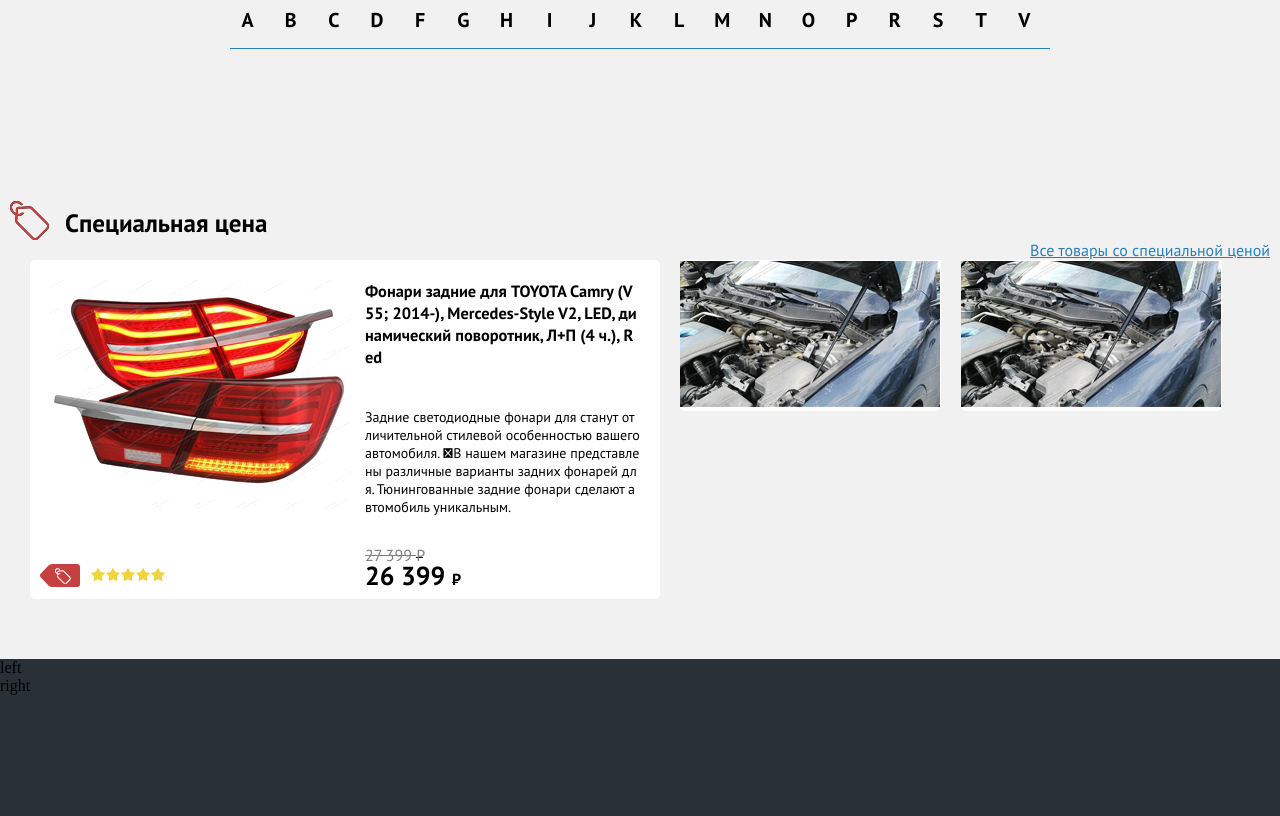
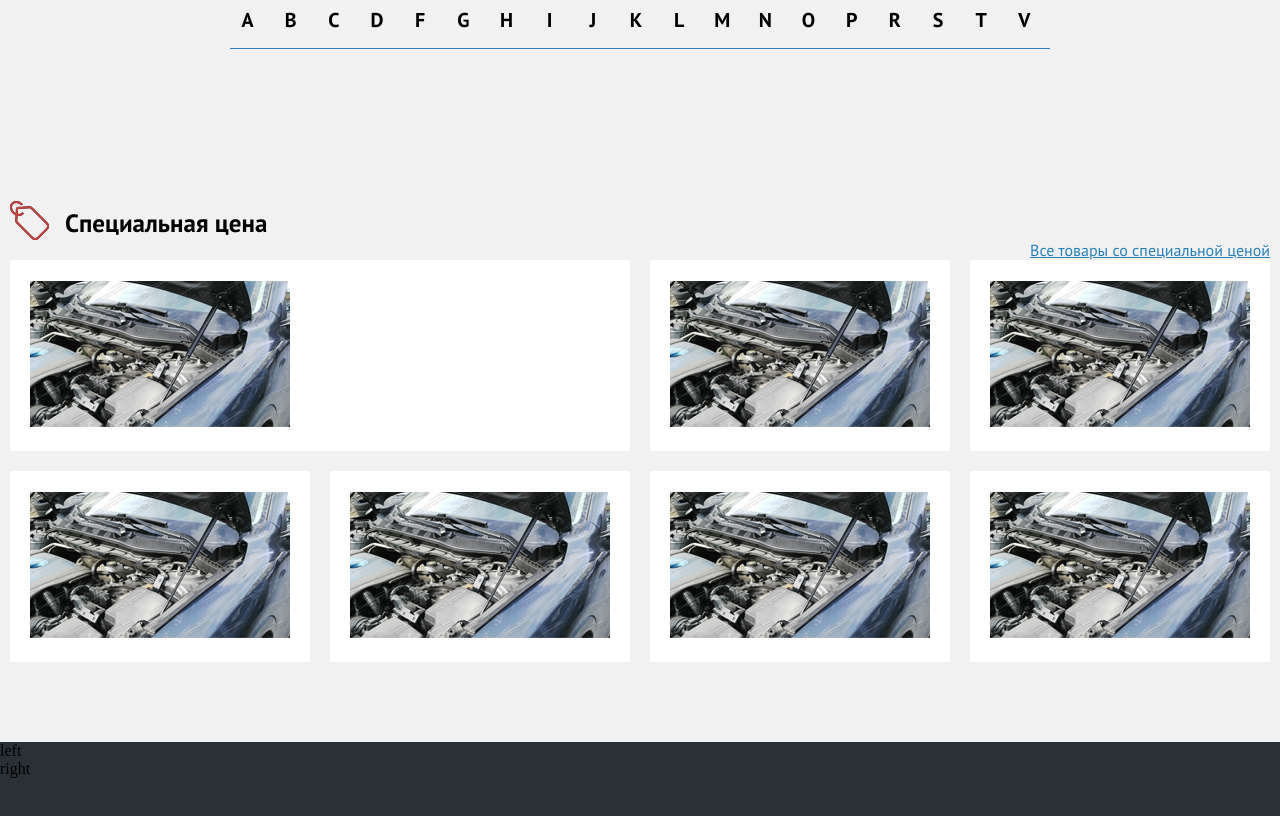
Before and after one commit to zolotarevkirill/wca, a plain HTML site: page index.html in a window 1280 px wide. Shown: the part 801-1617 px from the top of the page. Drawn offline with nearby package versions, Linux system fonts and the light colour scheme.

Commit message:
С блоками

```diff
--- a/index.html
+++ b/index.html
@@ -568,8 +568,9 @@
 
 
                 <div class="products">
+                    <div class="products_wrapper">
 
-                    <div class="product block50">
+                        <!--                    <div class="product block50">
                                                 <div class="left block50">
                                                     <a href="#"><img src="img/far.png" alt="" class="img__product"><a/>
                                                 </div>
@@ -604,8 +605,38 @@
                                                     </div>
 
                                                 </div>
+                                            </div>-->
+
+                        <div class="product_big">
+                            <div class="">
+                                <img src="img/small-img.jpg"/>
+                            </div>
                         </div>
 
+
+                        <div class="product">
+                            <div class="">
+                                <img src="img/small-img.jpg"/>
+                            </div>
+                        </div>
+                        <div class="product">
+                            <div class="">
+                                <img src="img/small-img.jpg"/>
+                            </div>
+                        </div>
+
+
+
+                        <div class="product">
+                            <div class="">
+                                <img src="img/small-img.jpg"/>
+                            </div>
+                        </div>
+                        <div class="product">
+                            <div class="">
+                                <img src="img/small-img.jpg"/>
+                            </div>
+                        </div>
                         <div class="product">
                             <div class="">
                                 <img src="img/small-img.jpg"/>
@@ -622,7 +653,7 @@
 
 
 
-
+                </div>
             </div>
         </section>
         <main class="main">
--- a/scss/template.scss
+++ b/scss/template.scss
@@ -518,7 +518,13 @@ nav{
     padding-top: 50px;
 
     .products{
+        overflow: hidden;
+        width: 1260px;
 
+        .products_wrapper{
+            width: 1280px;
+            overflow: hidden;
+        }
     }
 
 }
@@ -529,7 +535,7 @@ nav{
     padding-top: 20px;
 }
 
-.product{
+/*.product{
     background: #fff;
     border-radius: 5px;
     margin-left: 20px;
@@ -626,16 +632,36 @@ nav{
 
             .rub{
                 display: inline-block;
-                font-size: 16px;
-                line-height: 6px;
+                font-size: 26px;
+                line-height: 12px;
                 border-bottom: 1px solid #000000;
-                width:0.4em;
+                width: 0.4em;
             }
         }
 
     }
 
+}*/
+
+.product{
+    float: left;
+    padding: 20px;
+    margin: 0 20px 20px 0;
+    width:260px;
+    background: #fff;
+
 }
+
+.product_big{
+    float: left;
+    padding: 20px;
+    margin: 0 20px 20px 0;
+    width:580px;
+    background: #fff;
+
+}
+
+
 
 
 
```
Also changed, not shown: css/template.css, 2 other files. Lines whose indentation alone changed are shown as unchanged.
